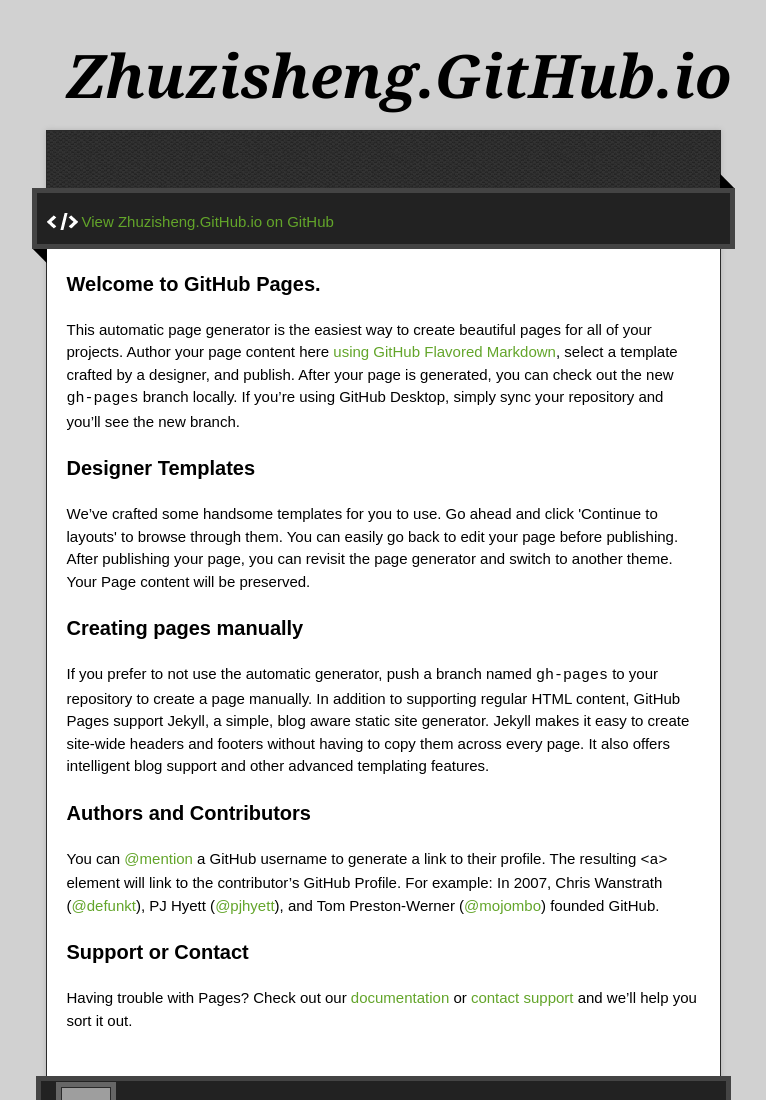
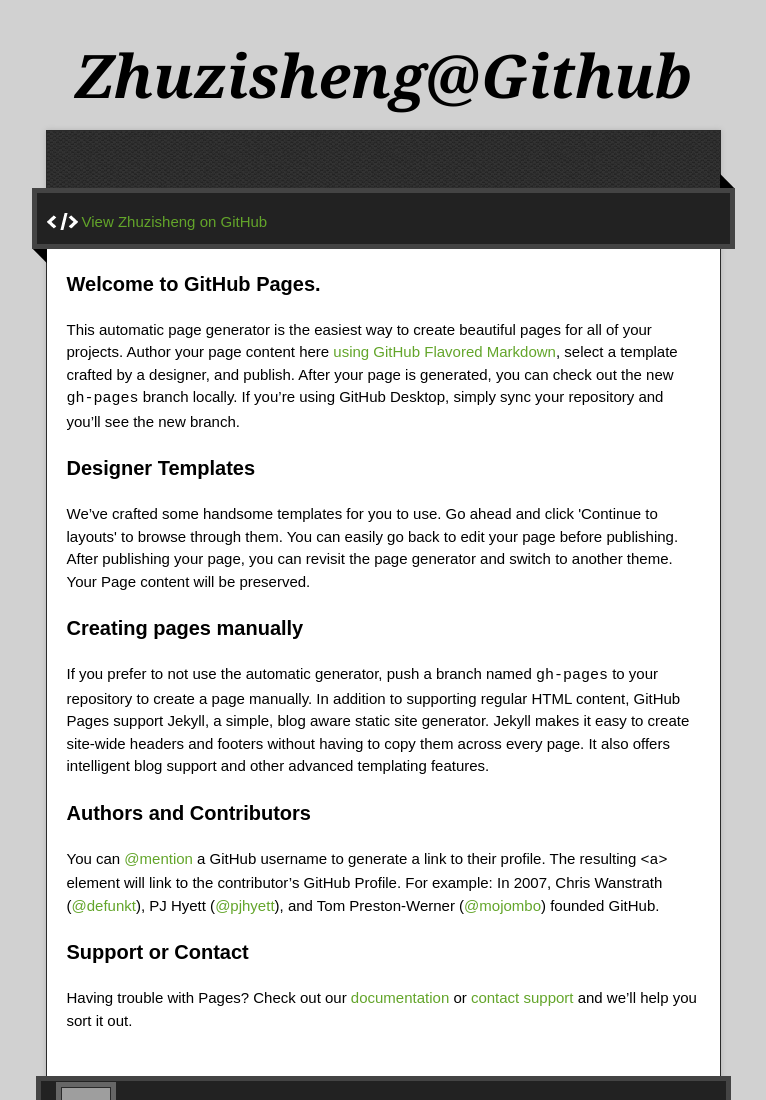
Before and after one commit to zhuzisheng/zhuzisheng.github.io, a plain HTML site: page index.html in a window 1280 px wide. Shown: the top 1100 px of the page, without its empty margins (257-1023 px from the left). Drawn offline with nearby package versions, Linux system fonts and the light colour scheme; grey boxes are pictures that could not be loaded.

Commit message:
Update index.html

```diff
--- a/index.html
+++ b/index.html
@@ -22,14 +22,14 @@
 
   <div class="wrapper">
     <header>
-      <h1 class="title">Zhuzisheng.GitHub.io</h1>
+      <h1 class="title">Zhuzisheng@Github</h1>
     </header>
     <div id="container">
       <p class="tagline"></p>
       <div id="main" role="main">
         <div class="download-bar">
         <div class="inner">
-          <a href="https://github.com/zhuzisheng" class="code">View Zhuzisheng.GitHub.io on GitHub</a>
+          <a href="https://github.com/zhuzisheng" class="code">View Zhuzisheng on GitHub</a>
         </div>
         <span class="blc"></span><span class="trc"></span>
         </div>
```
